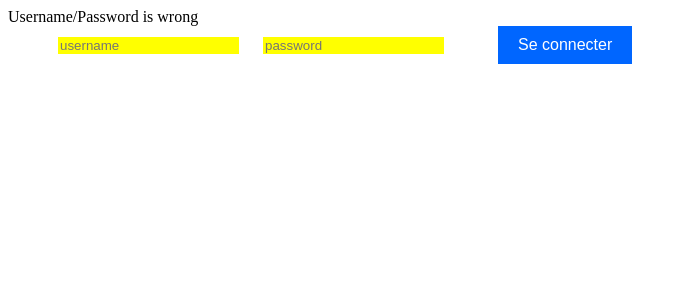
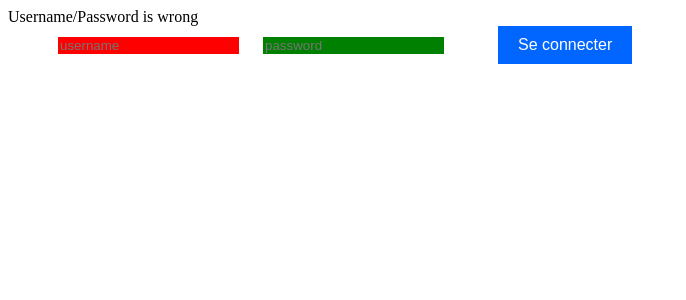
Before and after one commit to xscap1/Make-Your-Cocktail, a PHP site: page /login.php in a window 1280 px wide. Shown: the top 300 px of the page, without its empty margins (0-686 px from the left). Run offline with PHP 8.4, Linux system fonts and the light colour scheme; data that the repository does not hold is empty.

Commit message:
test commit

```diff
--- a/css/login.css
+++ b/css/login.css
@@ -1,12 +1,12 @@
 #username {
-    background-color: yellow;
+    background-color: red;
     border: 0;
     margin-left: 50px;
     margin-right: 20px;
 }
 
 #password {
-    background-color: yellow;
+    background-color: green;
     border: 0;
     margin-right: 20px;
 }
```
